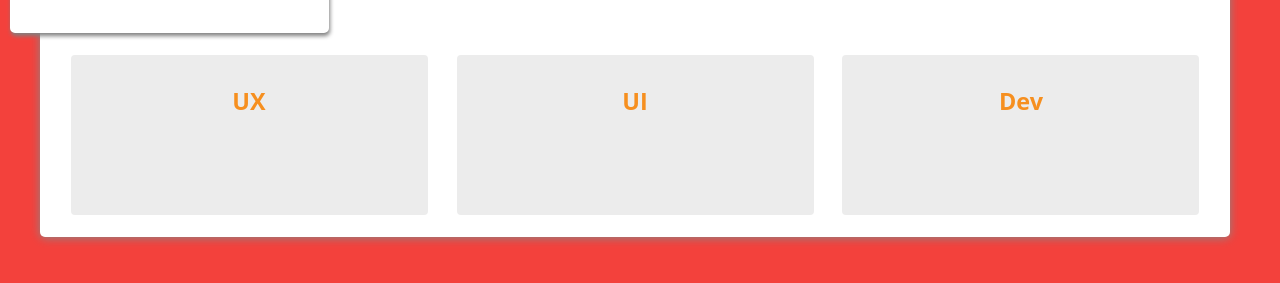
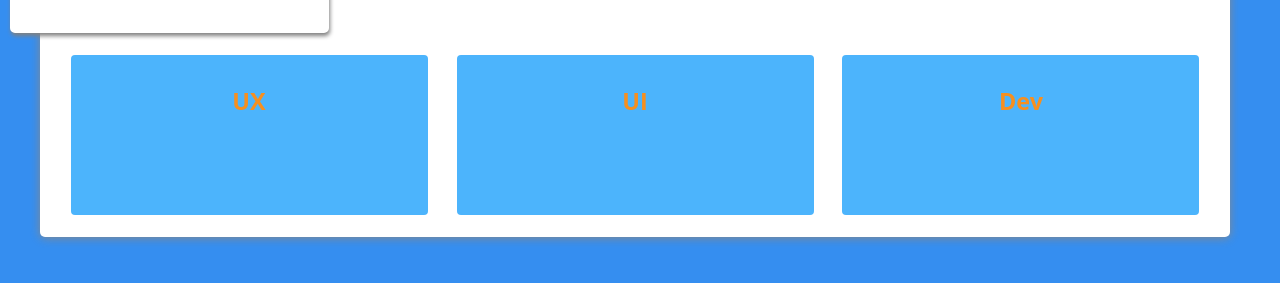
Before and after one commit to whitebird08/responsive-practice, a plain HTML site: page index.html in a window 1280 px wide. Shown: the part 339-622 px from the top of the page. Drawn offline with nearby package versions, Linux system fonts and the light colour scheme.

Commit message:
color changes

```diff
--- a/style.css
+++ b/style.css
@@ -1,5 +1,5 @@
 body { font-family: 'Open Sans', sans-serif; font-size: 20px; font-weight: 600; color: #000000; margin: 0; padding: 0}
-body { background-color: #F3413C;}
+body { background-color: #358EF0;}
 h1, h2, h3, p {
  	padding: 5px;
  	margin:5px;
@@ -51,7 +51,7 @@ section.main {
 .box {
 	padding-bottom: 5px;
 	margin: 10px;
-	background-color: #ECECEC;
+	background-color: #4CB4FC;
 	vertical-align: top;
 }
 
```
